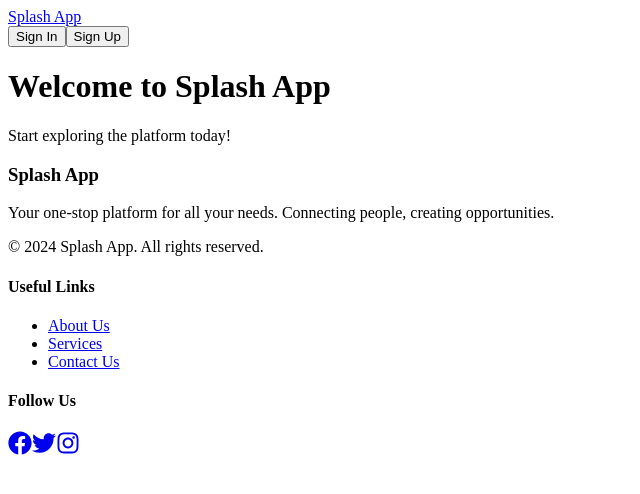
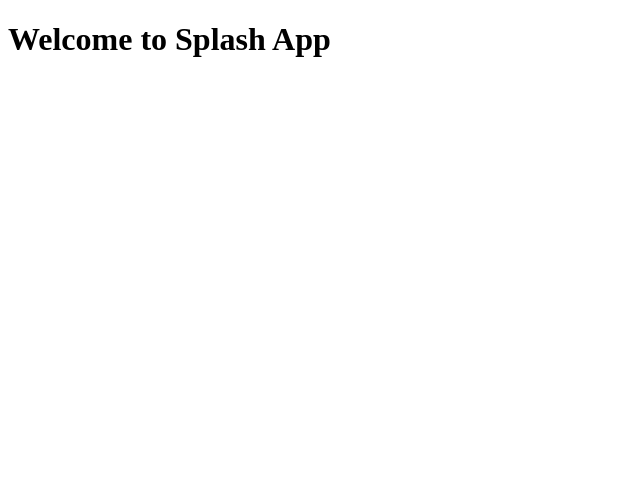
Before and after one commit to HoussamBouajjioune/alx-project-0x03-setup, a Next.js app in the folder alx-project-0x03/: page / in a window 1280 px wide. Shown: the top 494 px of the page, without its empty margins (0-640 px from the left). Built offline with nearby package versions, Linux system fonts and the light colour scheme.

Commit message:
commit message goes here

```diff
--- a/alx-project-0x03/pages/index.tsx
+++ b/alx-project-0x03/pages/index.tsx
@@ -1,13 +1,9 @@
-// pages/index.tsx
-import Layout from "@/components/layouts/Layout";
+const Home = () => {
+  return (
+    <div>
+      <h1>Welcome to Splash App</h1>
+    </div>
+  );
+};
 
-export default function Home() {
-  return (
-    <Layout>
-      <div className="container mx-auto px-4">
-        <h1 className="text-4xl font-bold mt-10">Welcome to Splash App</h1>
-        <p className="mt-4 text-gray-600">Start exploring the platform today!</p>
-      </div>
-    </Layout>
-  );
-}
+export default Home;
--- /dev/null
+++ b/alx-project-0x03/styles/global.css
@@ -0,0 +1,10 @@
+@import url('https://fonts.googleapis.com/css2?family=Montserrat:ital,wght@0,100..900;1,100..900&display=swap');
+
+@tailwind base;
+@tailwind components;
+@tailwind utilities;
+
+body {
+  font-family: "Montserrat", sans-serif;
+  font-optical-sizing: auto;
+}
```
